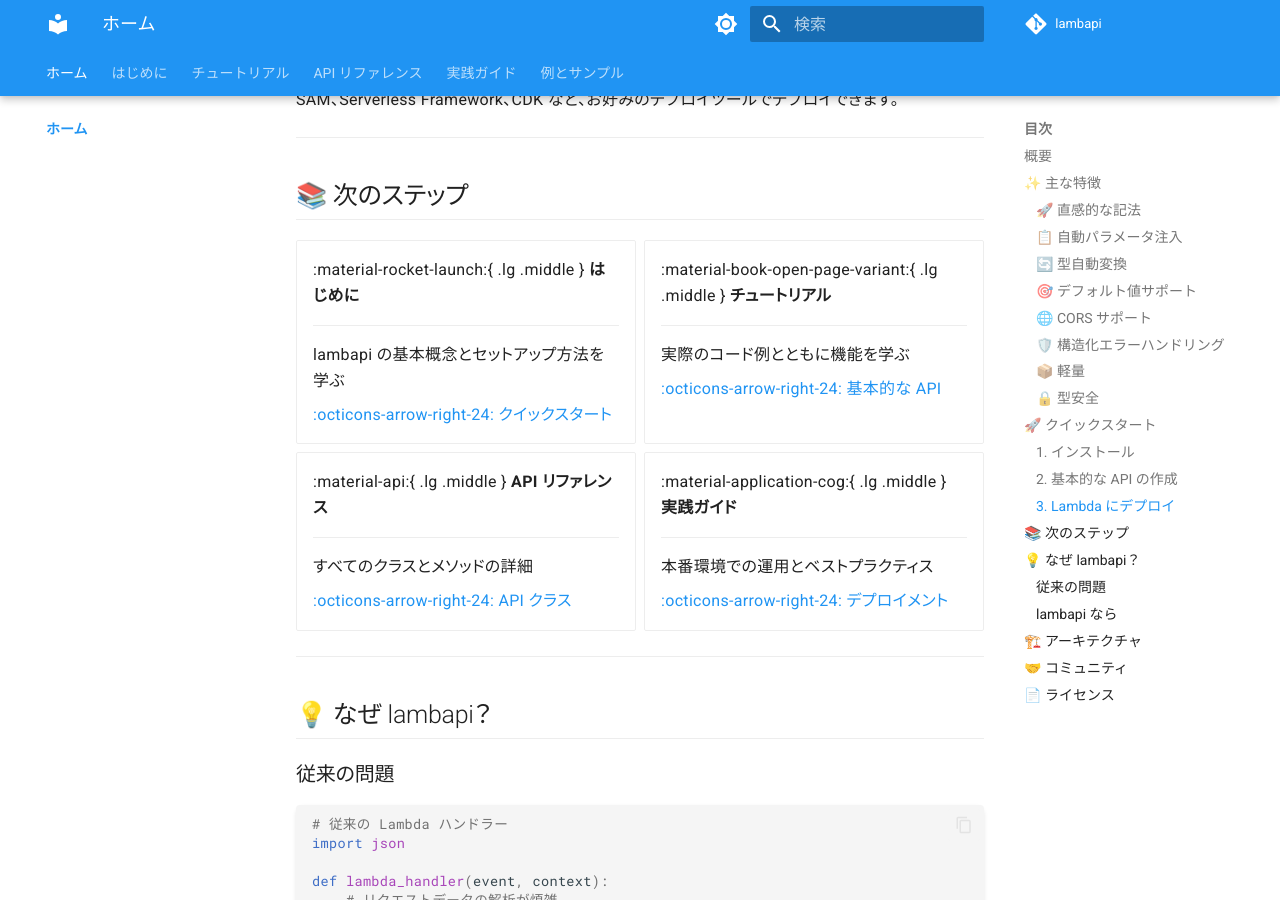
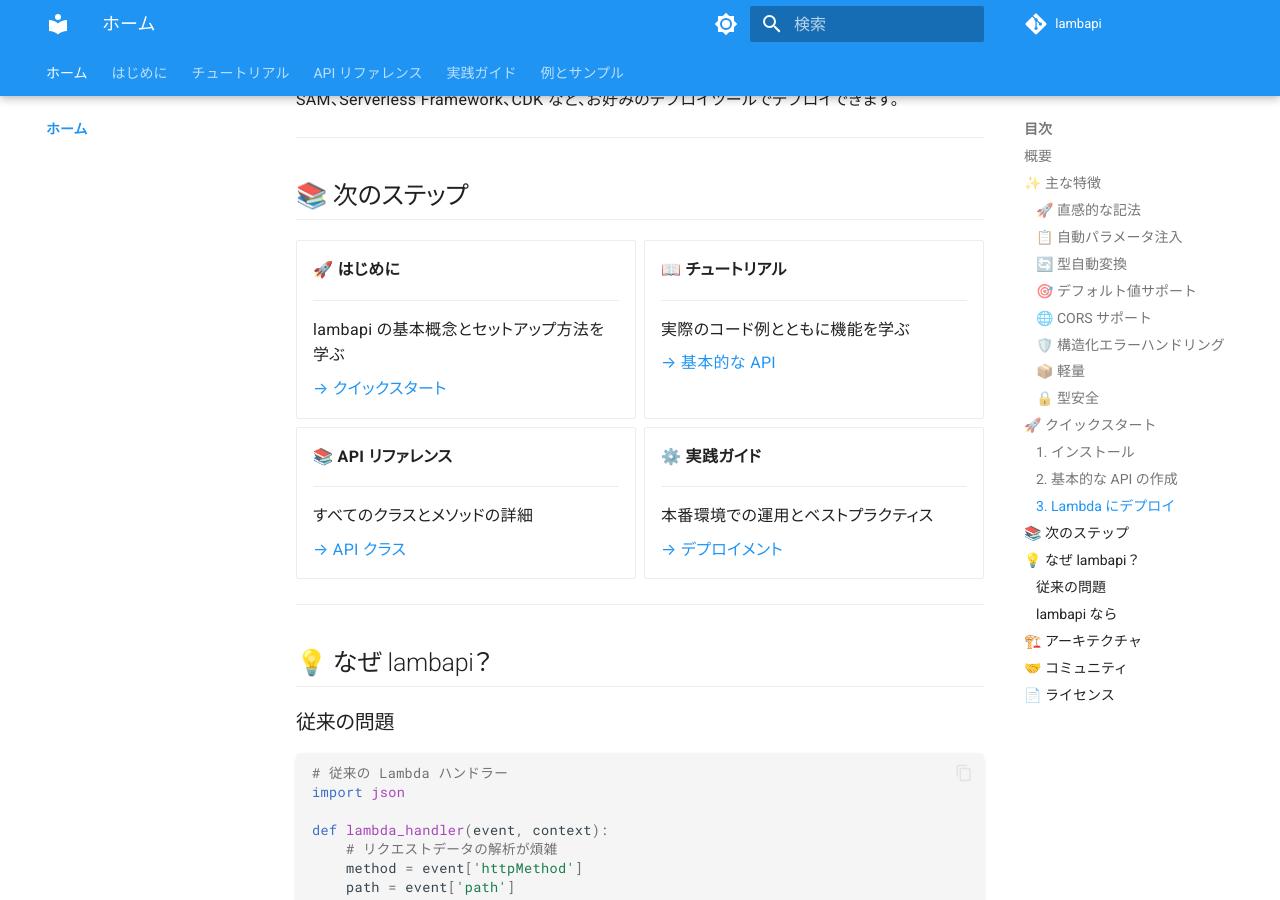
Before and after one commit to sskyh0208/lambapi, an MkDocs documentation site: the page built from docs/index.md, in a window 1280 px wide and 900 px high, scrolled down 2473 px. Built offline with MkDocs 1.6.1 and Material for MkDocs 9.7.7, drawn with Linux system fonts in a browser that asks for light colours; comment, search, counter and statistics services are not loaded; the version menu is left out.

Commit message:
fix(docs): MkDocsサイトのアイコン表示不具合を修正
- mkdocs.ymlにpymdownx.emoji拡張機能を追加
- docs/index.mdのMaterial Design Icons記法を絵文字に変更
- guides/release.mdをナビゲーションに追加

Closes #21

```diff
--- a/docs/index.md
+++ b/docs/index.md
@@ -106,37 +106,37 @@
 
 <div class="grid cards" markdown>
 
--   :material-rocket-launch:{ .lg .middle } **はじめに**
+-   🚀 **はじめに**
 
     ---
 
     lambapi の基本概念とセットアップ方法を学ぶ
 
-    [:octicons-arrow-right-24: クイックスタート](getting-started/quickstart.md)
+    [→ クイックスタート](getting-started/quickstart.md)
 
--   :material-book-open-page-variant:{ .lg .middle } **チュートリアル**
+-   📖 **チュートリアル**
 
     ---
 
     実際のコード例とともに機能を学ぶ
 
-    [:octicons-arrow-right-24: 基本的な API](tutorial/basic-api.md)
+    [→ 基本的な API](tutorial/basic-api.md)
 
--   :material-api:{ .lg .middle } **API リファレンス**
+-   📚 **API リファレンス**
 
     ---
 
     すべてのクラスとメソッドの詳細
 
-    [:octicons-arrow-right-24: API クラス](api/api.md)
+    [→ API クラス](api/api.md)
 
--   :material-application-cog:{ .lg .middle } **実践ガイド**
+-   ⚙️ **実践ガイド**
 
     ---
 
     本番環境での運用とベストプラクティス
 
-    [:octicons-arrow-right-24: デプロイメント](guides/deployment.md)
+    [→ デプロイメント](guides/deployment.md)
 
 </div>
 
--- a/mkdocs.yml
+++ b/mkdocs.yml
@@ -50,6 +50,9 @@
   - pymdownx.tabbed:
       alternate_style: true
   - pymdownx.details
+  - pymdownx.emoji:
+      emoji_index: !!python/name:material.extensions.emoji.twemoji
+      emoji_generator: !!python/name:material.extensions.emoji.to_svg
   - admonition
   - attr_list
   - def_list
@@ -87,6 +90,7 @@
     - API: api/api.md
   - 実践ガイド:
     - デプロイメント: guides/deployment.md
+    - リリース: guides/release.md
   - 例とサンプル:
     - 基本例: examples/basic.md
 
```
